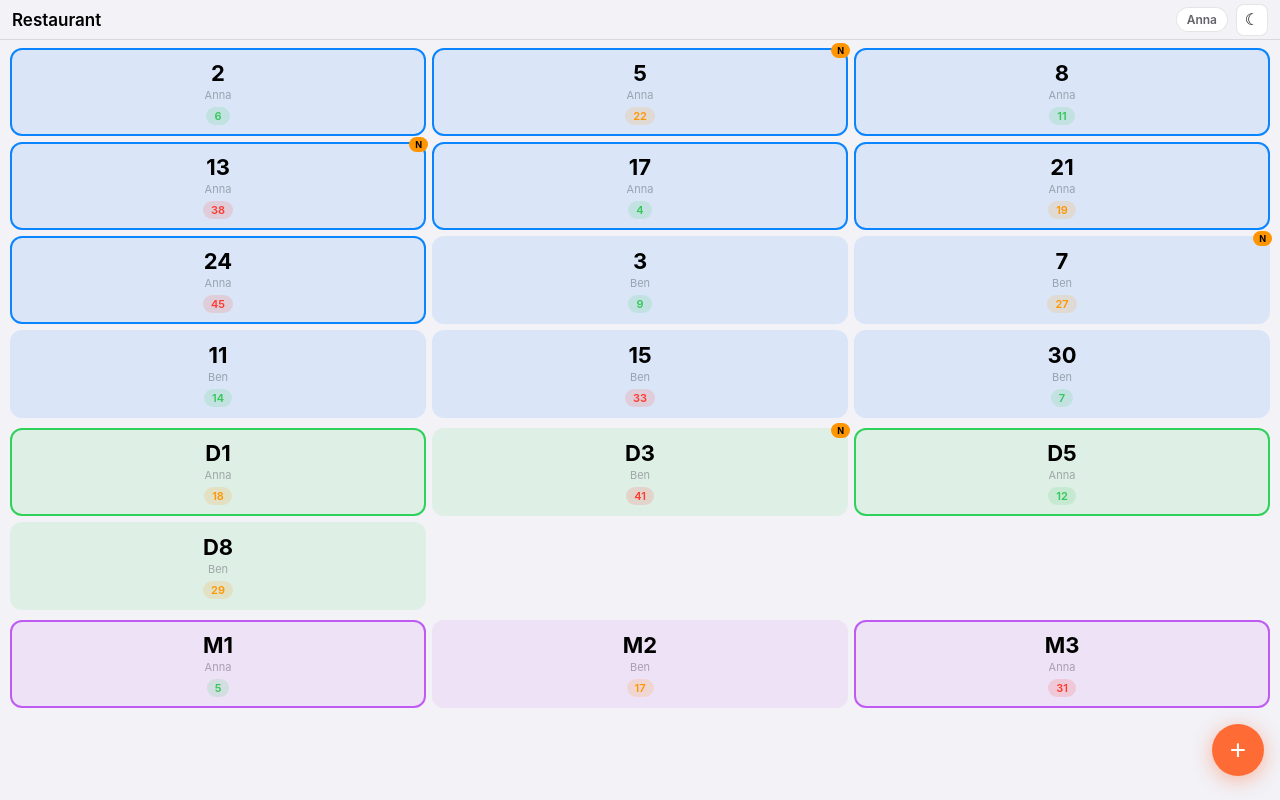
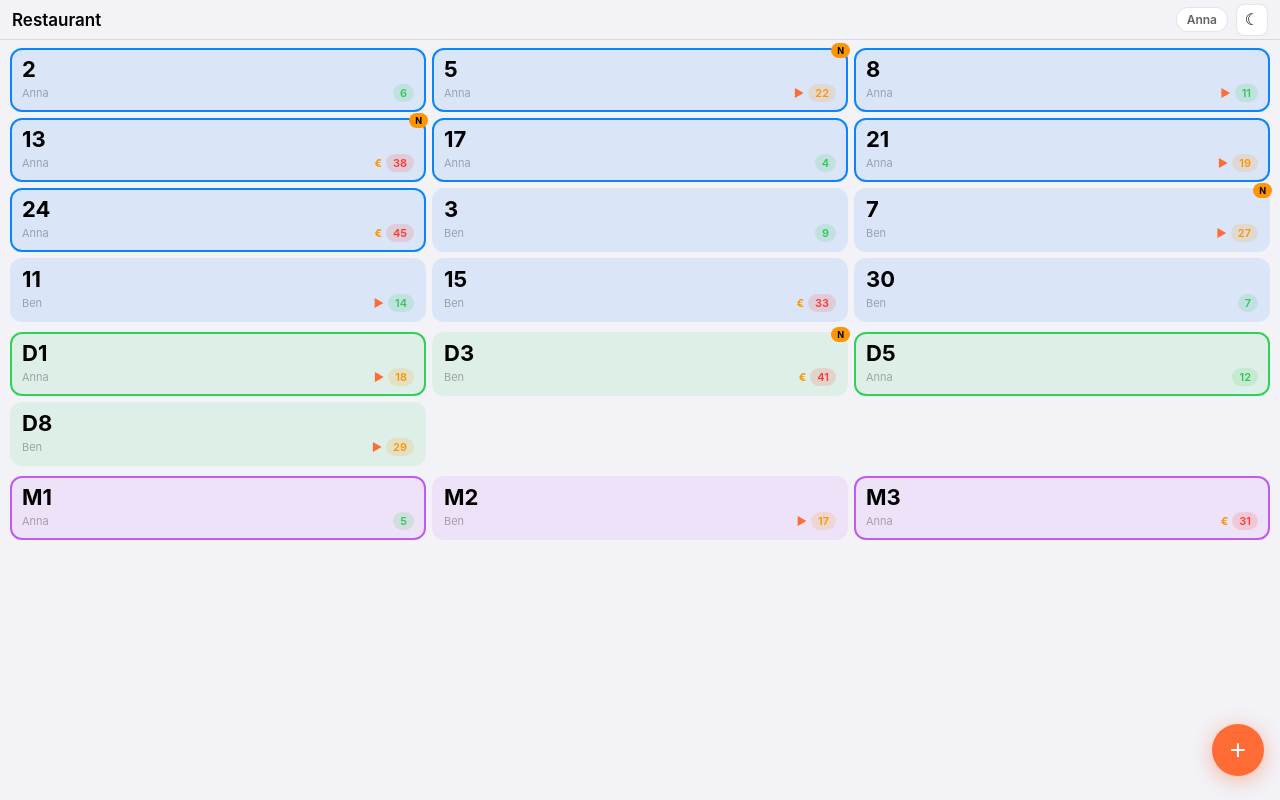
Before and after one commit to phil1234566789/asdf-test, an Angular app in the folder restaurant-app/: page / in a window 1280 px wide. Built offline with nearby package versions, Linux system fonts and the light colour scheme.

Commit message:
story 3 verbessert. story 4 refined

```diff
--- a/restaurant-app/src/app/components/table-card/table-card.component.html
+++ b/restaurant-app/src/app/components/table-card/table-card.component.html
@@ -6,8 +6,19 @@
   @if (session().isMenu) {
     <span class="menu-badge">N</span>
   }
-  <div class="card-num">{{ session().tableKey }}</div>
-  <div class="card-bname">{{ session().createdByName }}</div>
+  <div class="card-top">
+    <span class="card-num">{{ session().tableKey }}</span>
+  </div>
+  <div class="card-bottom">
+    <span class="card-bname">{{ session().createdByName }}</span>
+    <div class="card-meta">
+      @if (statusLabel()) {
+        <span class="card-status"
+              [class.status--progress]="session().status === 'in_progress'"
+              [class.status--payment]="session().status === 'payment_pending'">
+          {{ statusLabel() }}
+        </span>
+      }
       <span class="card-timer"
             [class.timer--green]="minutes() < 15"
             [class.timer--yellow]="minutes() >= 15 && minutes() < 30"
@@ -15,3 +26,5 @@
         {{ minutes() }}
       </span>
     </div>
+  </div>
+</div>
--- a/restaurant-app/src/app/components/table-card/table-card.component.scss
+++ b/restaurant-app/src/app/components/table-card/table-card.component.scss
@@ -1,18 +1,16 @@
 .card {
   background: var(--surface);
   border-radius: var(--r);
-  padding: 10px 8px 8px;
+  padding: 8px 10px;
   display: flex;
   flex-direction: column;
-  align-items: center;
-  gap: 3px;
+  justify-content: space-between;
+  gap: 4px;
   cursor: pointer;
   border: 2px solid transparent;
-  min-height: 88px;
   position: relative;
-  text-align: center;
 
-  &.innen   { background: var(--innen-bg); }
+  &.innen    { background: var(--innen-bg); }
   &.draussen { background: var(--draussen-bg); }
   &.mitnahme { background: var(--mitnahme-bg); }
 
@@ -31,15 +29,25 @@
   font-weight: 700;
   padding: 2px 6px;
   border-radius: 10px;
-  white-space: nowrap;
+}
+
+.card-top {
+  display: flex;
+  align-items: baseline;
 }
 
 .card-num {
   font-size: 22px;
   font-weight: 700;
   color: var(--text);
-  line-height: 1.1;
-  margin-top: auto;
+  line-height: 1;
+}
+
+.card-bottom {
+  display: flex;
+  align-items: center;
+  justify-content: space-between;
+  gap: 4px;
 }
 
 .card-bname {
@@ -47,13 +55,26 @@
   color: var(--text3);
 }
 
+.card-meta {
+  display: flex;
+  align-items: center;
+  gap: 4px;
+  flex-shrink: 0;
+}
+
+.card-status {
+  font-size: 11px;
+  font-weight: 700;
+
+  &.status--progress { color: var(--accent); }
+  &.status--payment  { color: var(--warn); }
+}
+
 .card-timer {
   font-size: 11px;
   font-weight: 600;
-  padding: 2px 8px;
+  padding: 2px 7px;
   border-radius: 12px;
-  margin-top: 2px;
-  margin-bottom: auto;
 
   &.timer--green  { background: var(--success-light); color: var(--success); }
   &.timer--yellow { background: var(--warn-light);    color: var(--warn); }
--- a/restaurant-app/src/app/components/table-card/table-card.component.ts
+++ b/restaurant-app/src/app/components/table-card/table-card.component.ts
@@ -1,5 +1,12 @@
 import { Component, computed, input } from '@angular/core';
 import { OrderSession } from '../../models/order-session.model';
+
+const STATUS_LABEL: Record<string, string> = {
+  new: '',
+  in_progress: '▶',
+  payment_pending: '€',
+  completed: '',
+};
 
 @Component({
   selector: 'app-table-card',
@@ -14,4 +21,6 @@ export class TableCardComponent {
   minutes = computed(() =>
     Math.floor((this.now() - this.session().createdAt.getTime()) / 60_000)
   );
+
+  statusLabel = computed(() => STATUS_LABEL[this.session().status] ?? '');
 }
--- a/restaurant-app/src/app/models/order-session.model.ts
+++ b/restaurant-app/src/app/models/order-session.model.ts
@@ -1,4 +1,8 @@
-export type OrderStatus = 'open' | 'completed';
+export type OrderStatus =
+  | 'new'             // Bestellung aufgenommen, noch nicht gesendet
+  | 'in_progress'     // An Küche/Bar gesendet und ausgedruckt
+  | 'payment_pending' // Essen serviert, Bezahlung ausstehend
+  | 'completed';      // Bezahlt, Session geschlossen, Bestellung wird aus Übersicht entfernt
 
 export type OrderSession = {
   id: string;
--- a/restaurant-app/src/app/pages/overview/overview.component.ts
+++ b/restaurant-app/src/app/pages/overview/overview.component.ts
@@ -20,7 +20,9 @@ export class OverviewComponent implements OnInit {
   readonly now = signal(Date.now());
   readonly fabOpen = signal(false);
 
-  readonly sessions = this.sessionService.sessions;
+  private readonly sessions = computed(() =>
+    this.sessionService.sessions().filter(s => s.status !== 'completed')
+  );
 
   readonly indoorSessions = computed(() =>
     this.sessions().filter(s => s.zoneId === 'indoor')
--- a/restaurant-app/src/app/services/mock-session.service.ts
+++ b/restaurant-app/src/app/services/mock-session.service.ts
@@ -6,32 +6,29 @@ const m = (minutes: number) => new Date(Date.now() - minutes * 60_000);
 @Injectable({ providedIn: 'root' })
 export class MockSessionService {
   private readonly _sessions = signal<OrderSession[]>([
-    // Innen – Anna (user-1)
-    { id: '1',  tableKey: '2',  zoneId: 'indoor',   isMenu: false, createdAt: m(6),  createdBy: 'user-1', createdByName: 'Anna', status: 'open' },
-    { id: '2',  tableKey: '5',  zoneId: 'indoor',   isMenu: true,  createdAt: m(22), createdBy: 'user-1', createdByName: 'Anna', status: 'open' },
-    { id: '3',  tableKey: '8',  zoneId: 'indoor',   isMenu: false, createdAt: m(11), createdBy: 'user-1', createdByName: 'Anna', status: 'open' },
-    { id: '4',  tableKey: '13', zoneId: 'indoor',   isMenu: true,  createdAt: m(38), createdBy: 'user-1', createdByName: 'Anna', status: 'open' },
-    { id: '5',  tableKey: '17', zoneId: 'indoor',   isMenu: false, createdAt: m(4),  createdBy: 'user-1', createdByName: 'Anna', status: 'open' },
-    { id: '6',  tableKey: '21', zoneId: 'indoor',   isMenu: false, createdAt: m(19), createdBy: 'user-1', createdByName: 'Anna', status: 'open' },
-    { id: '7',  tableKey: '24', zoneId: 'indoor',   isMenu: false, createdAt: m(45), createdBy: 'user-1', createdByName: 'Anna', status: 'open' },
-
-    // Innen – Ben (user-2)
-    { id: '8',  tableKey: '3',  zoneId: 'indoor',   isMenu: false, createdAt: m(9),  createdBy: 'user-2', createdByName: 'Ben', status: 'open' },
-    { id: '9',  tableKey: '7',  zoneId: 'indoor',   isMenu: true,  createdAt: m(27), createdBy: 'user-2', createdByName: 'Ben', status: 'open' },
-    { id: '10', tableKey: '11', zoneId: 'indoor',   isMenu: false, createdAt: m(14), createdBy: 'user-2', createdByName: 'Ben', status: 'open' },
-    { id: '11', tableKey: '15', zoneId: 'indoor',   isMenu: false, createdAt: m(33), createdBy: 'user-2', createdByName: 'Ben', status: 'open' },
-    { id: '12', tableKey: '30', zoneId: 'indoor',   isMenu: false, createdAt: m(7),  createdBy: 'user-2', createdByName: 'Ben', status: 'open' },
-
+    // Innen – Anna
+    { id: '1',  tableKey: '2',  zoneId: 'indoor',   isMenu: false, createdAt: m(6),  createdBy: 'user-1', createdByName: 'Anna', status: 'new' },
+    { id: '2',  tableKey: '5',  zoneId: 'indoor',   isMenu: true,  createdAt: m(22), createdBy: 'user-1', createdByName: 'Anna', status: 'in_progress' },
+    { id: '3',  tableKey: '8',  zoneId: 'indoor',   isMenu: false, createdAt: m(11), createdBy: 'user-1', createdByName: 'Anna', status: 'in_progress' },
+    { id: '4',  tableKey: '13', zoneId: 'indoor',   isMenu: true,  createdAt: m(38), createdBy: 'user-1', createdByName: 'Anna', status: 'payment_pending' },
+    { id: '5',  tableKey: '17', zoneId: 'indoor',   isMenu: false, createdAt: m(4),  createdBy: 'user-1', createdByName: 'Anna', status: 'new' },
+    { id: '6',  tableKey: '21', zoneId: 'indoor',   isMenu: false, createdAt: m(19), createdBy: 'user-1', createdByName: 'Anna', status: 'in_progress' },
+    { id: '7',  tableKey: '24', zoneId: 'indoor',   isMenu: false, createdAt: m(45), createdBy: 'user-1', createdByName: 'Anna', status: 'payment_pending' },
+    // Innen – Ben
+    { id: '8',  tableKey: '3',  zoneId: 'indoor',   isMenu: false, createdAt: m(9),  createdBy: 'user-2', createdByName: 'Ben', status: 'new' },
+    { id: '9',  tableKey: '7',  zoneId: 'indoor',   isMenu: true,  createdAt: m(27), createdBy: 'user-2', createdByName: 'Ben', status: 'in_progress' },
+    { id: '10', tableKey: '11', zoneId: 'indoor',   isMenu: false, createdAt: m(14), createdBy: 'user-2', createdByName: 'Ben', status: 'in_progress' },
+    { id: '11', tableKey: '15', zoneId: 'indoor',   isMenu: false, createdAt: m(33), createdBy: 'user-2', createdByName: 'Ben', status: 'payment_pending' },
+    { id: '12', tableKey: '30', zoneId: 'indoor',   isMenu: false, createdAt: m(7),  createdBy: 'user-2', createdByName: 'Ben', status: 'new' },
     // Draußen
-    { id: '13', tableKey: 'D1', zoneId: 'outdoor',  isMenu: false, createdAt: m(18), createdBy: 'user-1', createdByName: 'Anna', status: 'open' },
-    { id: '14', tableKey: 'D3', zoneId: 'outdoor',  isMenu: true,  createdAt: m(41), createdBy: 'user-2', createdByName: 'Ben',  status: 'open' },
-    { id: '15', tableKey: 'D5', zoneId: 'outdoor',  isMenu: false, createdAt: m(12), createdBy: 'user-1', createdByName: 'Anna', status: 'open' },
-    { id: '16', tableKey: 'D8', zoneId: 'outdoor',  isMenu: false, createdAt: m(29), createdBy: 'user-2', createdByName: 'Ben',  status: 'open' },
-
+    { id: '13', tableKey: 'D1', zoneId: 'outdoor',  isMenu: false, createdAt: m(18), createdBy: 'user-1', createdByName: 'Anna', status: 'in_progress' },
+    { id: '14', tableKey: 'D3', zoneId: 'outdoor',  isMenu: true,  createdAt: m(41), createdBy: 'user-2', createdByName: 'Ben',  status: 'payment_pending' },
+    { id: '15', tableKey: 'D5', zoneId: 'outdoor',  isMenu: false, createdAt: m(12), createdBy: 'user-1', createdByName: 'Anna', status: 'new' },
+    { id: '16', tableKey: 'D8', zoneId: 'outdoor',  isMenu: false, createdAt: m(29), createdBy: 'user-2', createdByName: 'Ben',  status: 'in_progress' },
     // Mitnehmen
-    { id: '17', tableKey: 'M1', zoneId: 'takeaway', isMenu: false, createdAt: m(5),  createdBy: 'user-1', createdByName: 'Anna', status: 'open' },
-    { id: '18', tableKey: 'M2', zoneId: 'takeaway', isMenu: false, createdAt: m(17), createdBy: 'user-2', createdByName: 'Ben',  status: 'open' },
-    { id: '19', tableKey: 'M3', zoneId: 'takeaway', isMenu: false, createdAt: m(31), createdBy: 'user-1', createdByName: 'Anna', status: 'open' },
+    { id: '17', tableKey: 'M1', zoneId: 'takeaway', isMenu: false, createdAt: m(5),  createdBy: 'user-1', createdByName: 'Anna', status: 'new' },
+    { id: '18', tableKey: 'M2', zoneId: 'takeaway', isMenu: false, createdAt: m(17), createdBy: 'user-2', createdByName: 'Ben',  status: 'in_progress' },
+    { id: '19', tableKey: 'M3', zoneId: 'takeaway', isMenu: false, createdAt: m(31), createdBy: 'user-1', createdByName: 'Anna', status: 'payment_pending' },
   ]);
 
   readonly sessions = this._sessions.asReadonly();
```
Also changed, not shown: 1 other file (tests, documents, lock files or other folders). Lines whose indentation alone changed are shown as unchanged.
